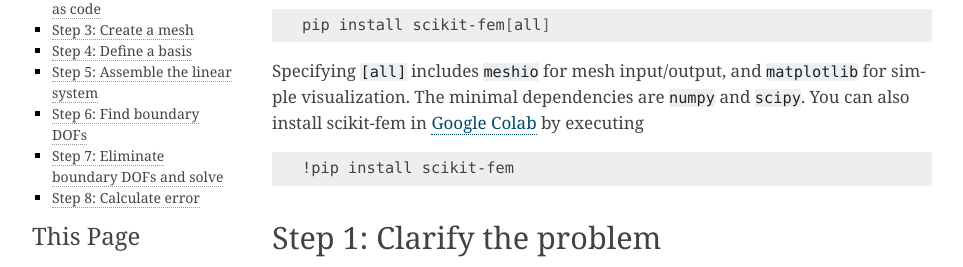
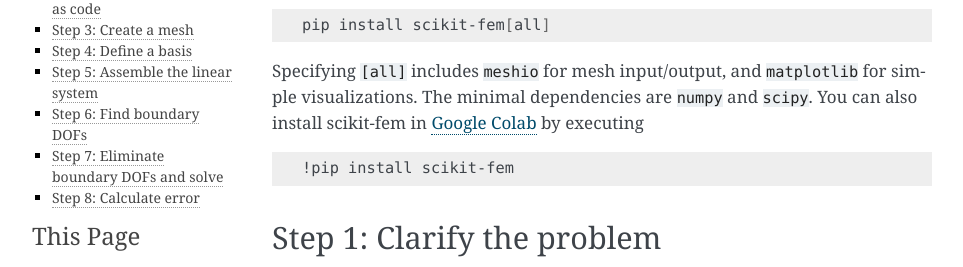
Before and after one commit to kinnala/scikit-fem, a Sphinx documentation site: the page built from docs/gettingstarted.rst, in a window 1280 px wide and 900 px high. Shown: the part 159-426 px from the top of the window, without its empty margins (148-1111 px from the left). Built offline with Sphinx 7.4.7, drawn with Linux system fonts in a browser that asks for light colours.

Commit message:
Small changes to texts

```diff
--- a/docs/gettingstarted.rst
+++ b/docs/gettingstarted.rst
@@ -12,7 +12,7 @@ install the package via
    pip install scikit-fem[all]
 
 Specifying ``[all]`` includes ``meshio`` for mesh input/output, and
-``matplotlib`` for simple visualization.  The minimal dependencies are
+``matplotlib`` for simple visualizations.  The minimal dependencies are
 ``numpy`` and ``scipy``.  You can also install scikit-fem in `Google Colab
 <https://colab.research.google.com/>`_ by executing
 
--- a/docs/index.rst
+++ b/docs/index.rst
@@ -17,7 +17,7 @@ hexahedral meshes as well as one-dimensional problems.
 
         pip install scikit-fem[all]
 
-    Examples can be found in the `gallery <listofexamples.html>`_.
+    Remove ``[all]`` to not install ``meshio`` and ``matplotlib``.
 
 Table of contents
 =================
```
Also changed, not shown: README.md (+1 -1 lines).
